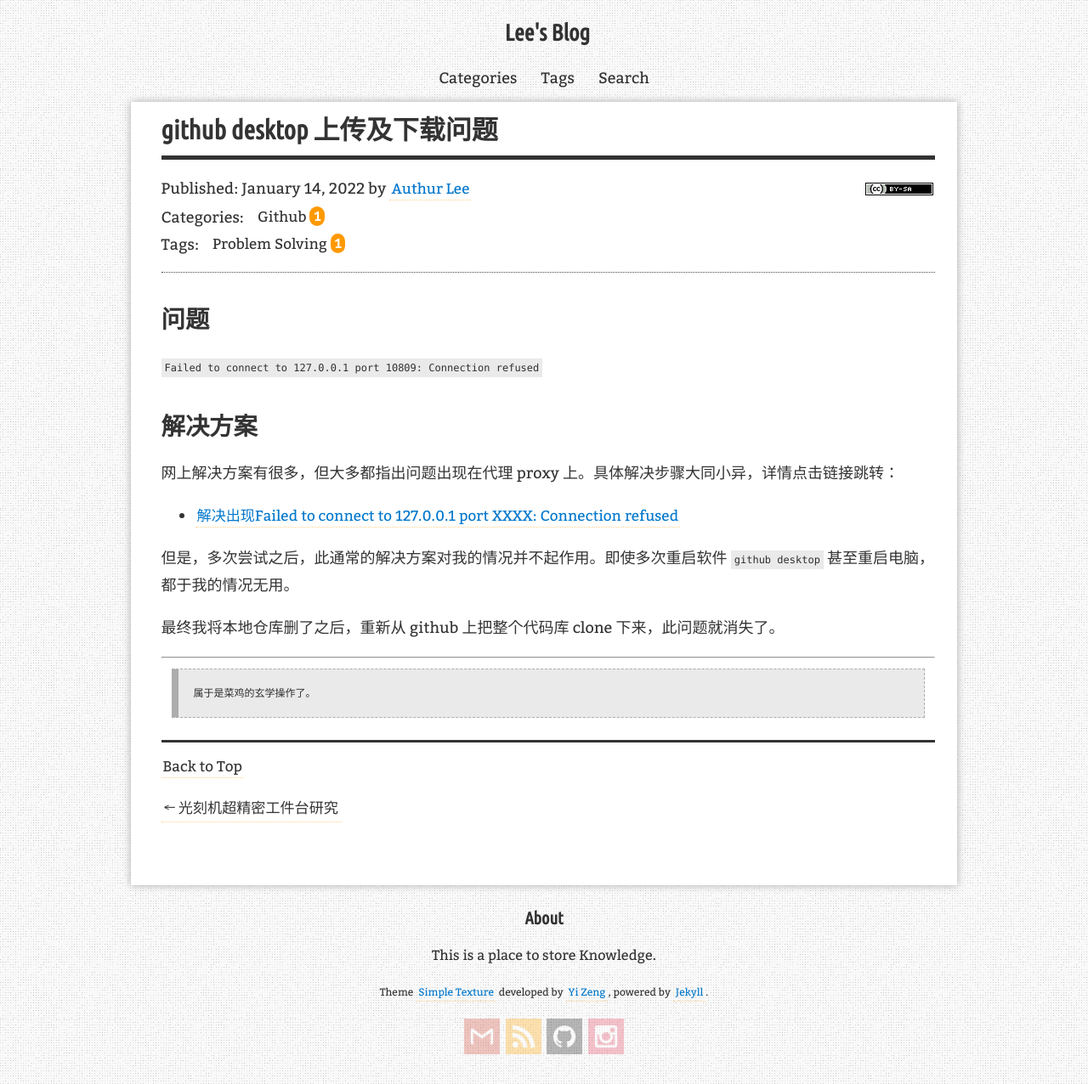
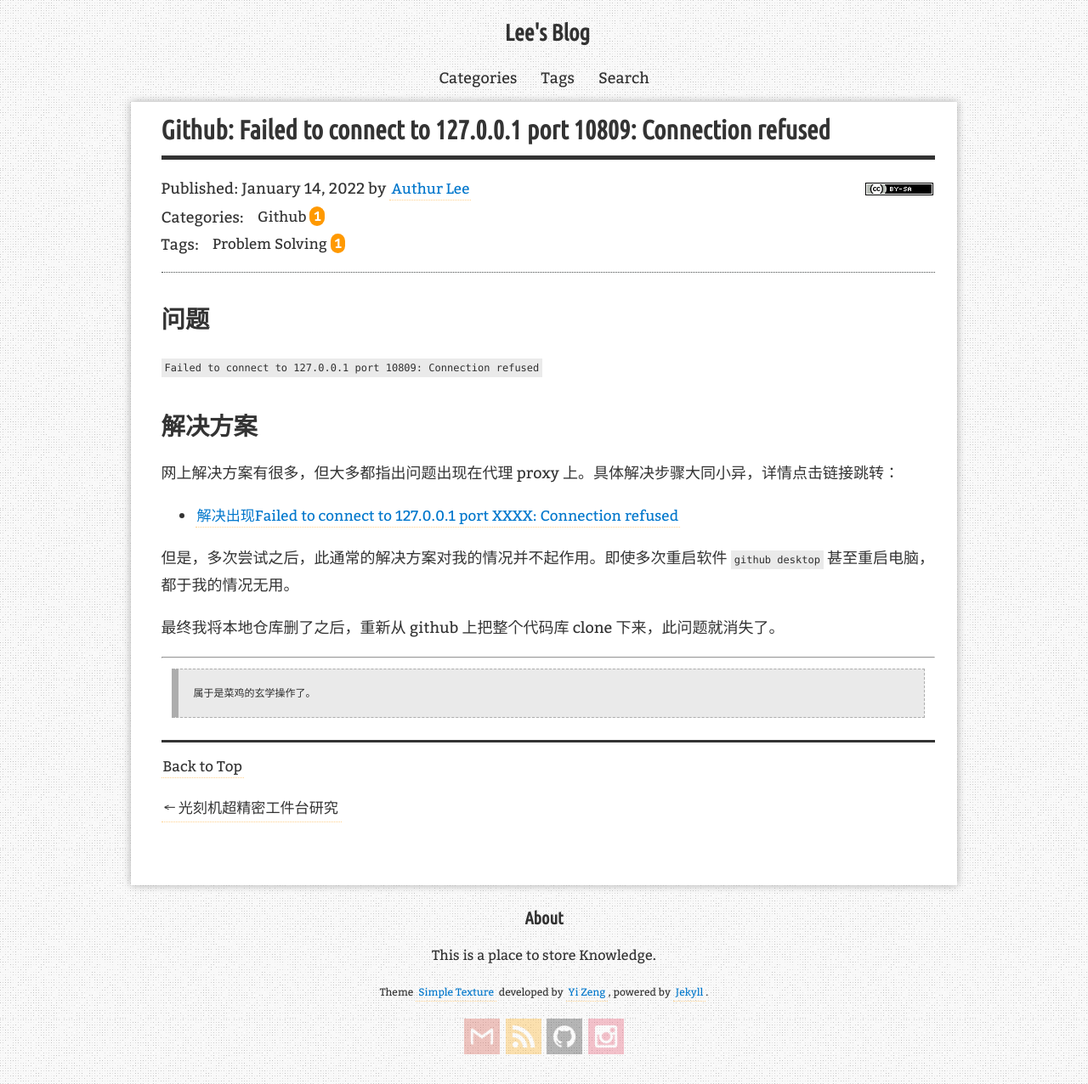
Before and after one commit to AuthurWhywait/AuthurWhywait.github.io, a Jekyll site: the page built from _posts/2022-01-14-github_desktop.md, in a window 1280 px wide. Shown: the whole page at 85% size. Built offline with Jekyll 4.4.1, drawn with Linux system fonts in a browser that asks for light colours; comment, search, counter and statistics services are not loaded.

Commit message:
Update 2022-01-14-github_desktop.md

```diff
--- a/_posts/2022-01-14-github_desktop.md
+++ b/_posts/2022-01-14-github_desktop.md
@@ -1,6 +1,6 @@
 ---
 layout: post
-title: "github desktop 上传及下载问题"
+title: "Github: Failed to connect to 127.0.0.1 port 10809: Connection refused"
 description: "github desktop 上传及下载问题"
 categories: [Github]
 tags: [Problem Solving]
```
